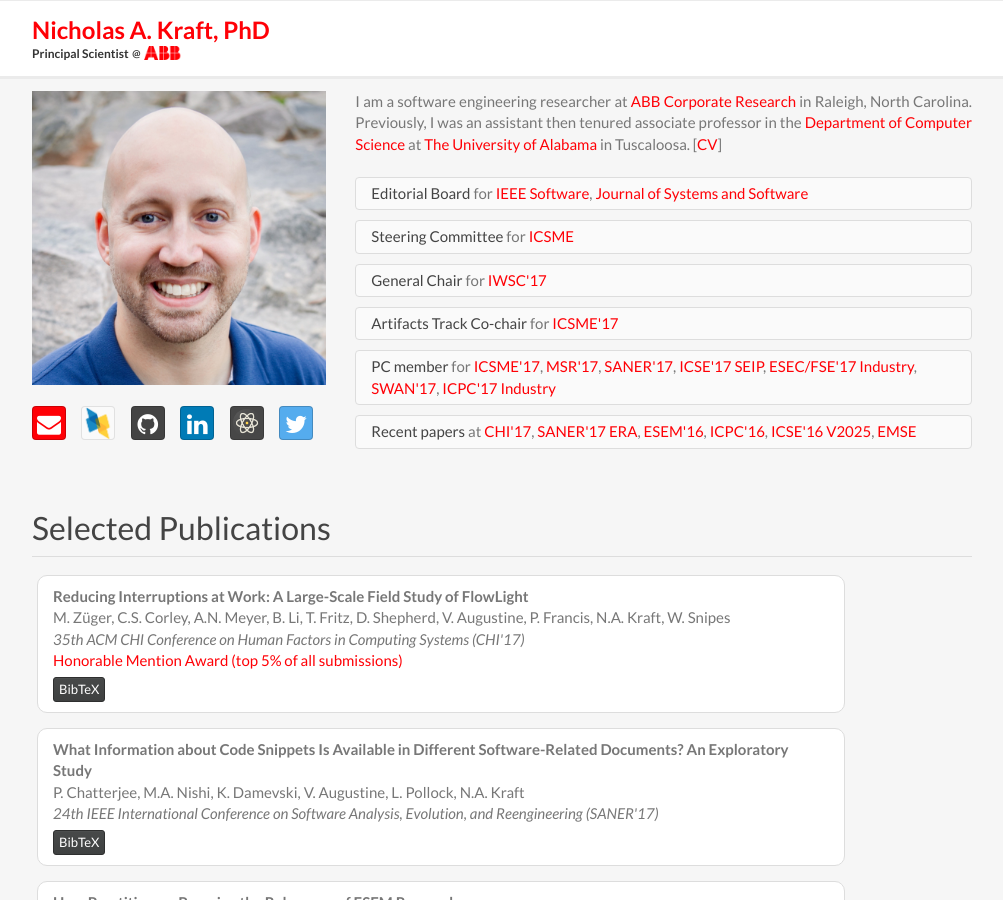
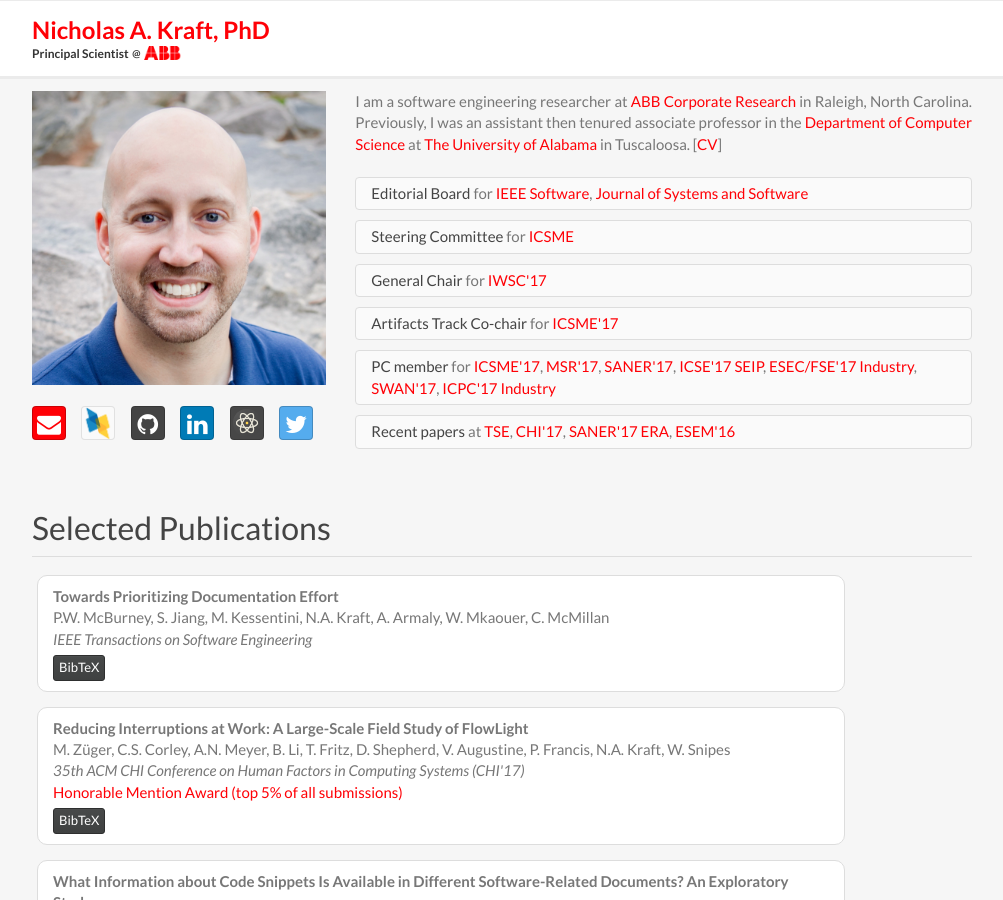
Before and after one commit to nkraft/nkraft.github.io, a Jekyll site: the page built from index.html, in a window 1280 px wide and 900 px high. Shown: the whole window, without its empty margins (138-1141 px from the left). Built offline with Jekyll 4.4.1, drawn with Linux system fonts in a browser that asks for light colours; nearby versions of some CDN libraries.

Commit message:
added tse paper

```diff
--- a/_includes/header.html
+++ b/_includes/header.html
@@ -90,12 +90,10 @@
                                     <span class="list-group-item-heading">Recent papers</span>
                                     <span class="list-group-item-text">
                                         at
+                                        <a href="https://www.computer.org/web/tse">TSE</a>,
                                         <a href="https://chi2017.acm.org/">CHI'17</a>,
                                         <a href="http://saner.aau.at/">SANER'17 ERA</a>,
-                                        <a href="http://alarcos.esi.uclm.es/eseiw2016/esem">ESEM'16</a>,
-                                        <a href="http://www.program-comprehension.org/icpc16/">ICPC'16</a>,
-                                        <a href="http://2016.icse.cs.txstate.edu/v2025">ICSE'16 V2025</a>,
-                                        <a href="http://www.springer.com/computer/swe/journal/10664">EMSE</a>
+                                        <a href="http://alarcos.esi.uclm.es/eseiw2016/esem">ESEM'16</a>
                                     </span>
                                 </li>
                             </ul>
--- a/_includes/publications.html
+++ b/_includes/publications.html
@@ -1,3 +1,21 @@
+<div class="row">
+    <div class="col-pub">
+        <div class="pub-html">
+            <span class="pub-title">Towards Prioritizing Documentation Effort</span><br>
+            <span class="pub-author">P.W. McBurney, S. Jiang, M. Kessentini, N.A. Kraft, A. Armaly, W. Mkaouer, C. McMillan</span><br>
+            <span class="pub-venue">IEEE Transactions on Software Engineering</span><br>
+        </div>
+        <div class="pub-bibtex hidden">
+<pre>@article{McBurney_etal:2017,
+  author    = {P.W. McBurney and S. Jiang and M. Kessentini and N.A. Kraft and A. Armaly and W. Mkaouer and C. McMillan},
+  title     = {Towards Prioritizing Documentation Effort},
+  journal   = {IEEE Transactions on Software Engineering},
+  year      = 2017,
+}
+</pre>
+        </div>
+    </div>
+</div>
 <div class="row">
     <div class="col-pub">
         <div class="pub-html">
```
Also changed, not shown: other parts of _includes/publications.html (+1 -1 lines).
